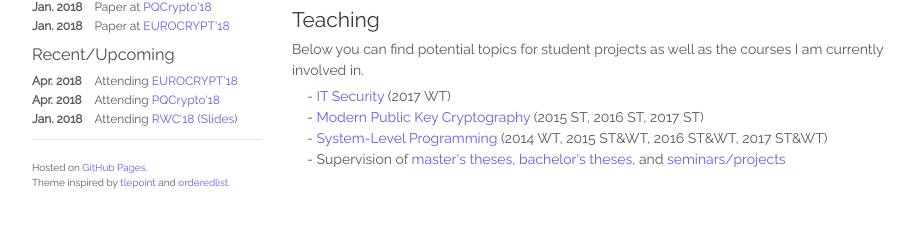
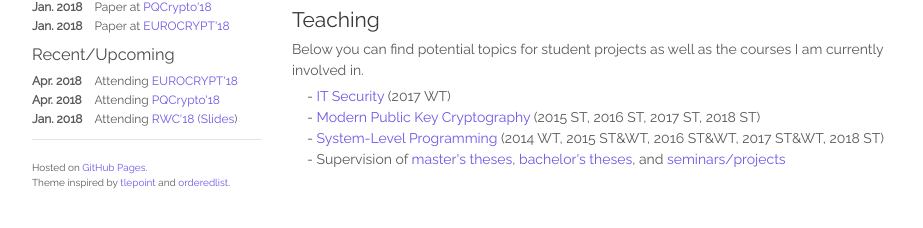
Before and after one commit to derlerd/derlerd.github.io, a Jekyll site: the page built from index.html, in a window 1280 px wide and 900 px high, scrolled down 3260 px. Shown: the part 660-888 px from the top of the window, without its empty margins (178-1101 px from the left). Built offline with Jekyll 4.4.1, drawn with Linux system fonts in a browser that asks for light colours.

Commit message:
update teaching section

```diff
--- a/_includes/teaching.html
+++ b/_includes/teaching.html
@@ -3,8 +3,8 @@
   <p>Below you can find potential topics for student projects as well as the courses I am currently involved in.</p>
   <ul class="itemprefix">
     <li><a href="https://www.iaik.tugraz.at/content/teaching/master_courses/it_sicherheit/" title="IT Security">IT Security</a> (2017 WT)</li>
-    <li><a href="http://www.iaik.tugraz.at/content/teaching/master_courses/public_key_crypto/" title="Modern Public Key Cryptography">Modern Public Key Cryptography</a> (2015 ST, 2016 ST, 2017 ST)</li>
-    <li><a href="http://www.iaik.tugraz.at/content/teaching/bachelor_courses/SystemnaheProgrammierung/">System-Level Programming</a> (2014 WT, 2015 ST&amp;WT, 2016 ST&amp;WT, 2017 ST&amp;WT)</li>
+    <li><a href="http://www.iaik.tugraz.at/content/teaching/master_courses/public_key_crypto/" title="Modern Public Key Cryptography">Modern Public Key Cryptography</a> (2015 ST, 2016 ST, 2017 ST, 2018 ST)</li>
+    <li><a href="http://www.iaik.tugraz.at/content/teaching/bachelor_courses/SystemnaheProgrammierung/">System-Level Programming</a> (2014 WT, 2015 ST&amp;WT, 2016 ST&amp;WT, 2017 ST&amp;WT, 2018 ST)</li>
     <li>Supervision of <a href="https://www.iaik.tugraz.at/content/teaching/master_thesis/">master's theses</a>, <a href="http://www.iaik.tugraz.at/content/teaching/bachelor_thesis/">bachelor's theses</a>, and <a href="http://www.iaik.tugraz.at/content/teaching/master_courses/seminar_project/" title="Seminars/Projects">seminars/projects</a></li>
   </ul>
 </div>
```
